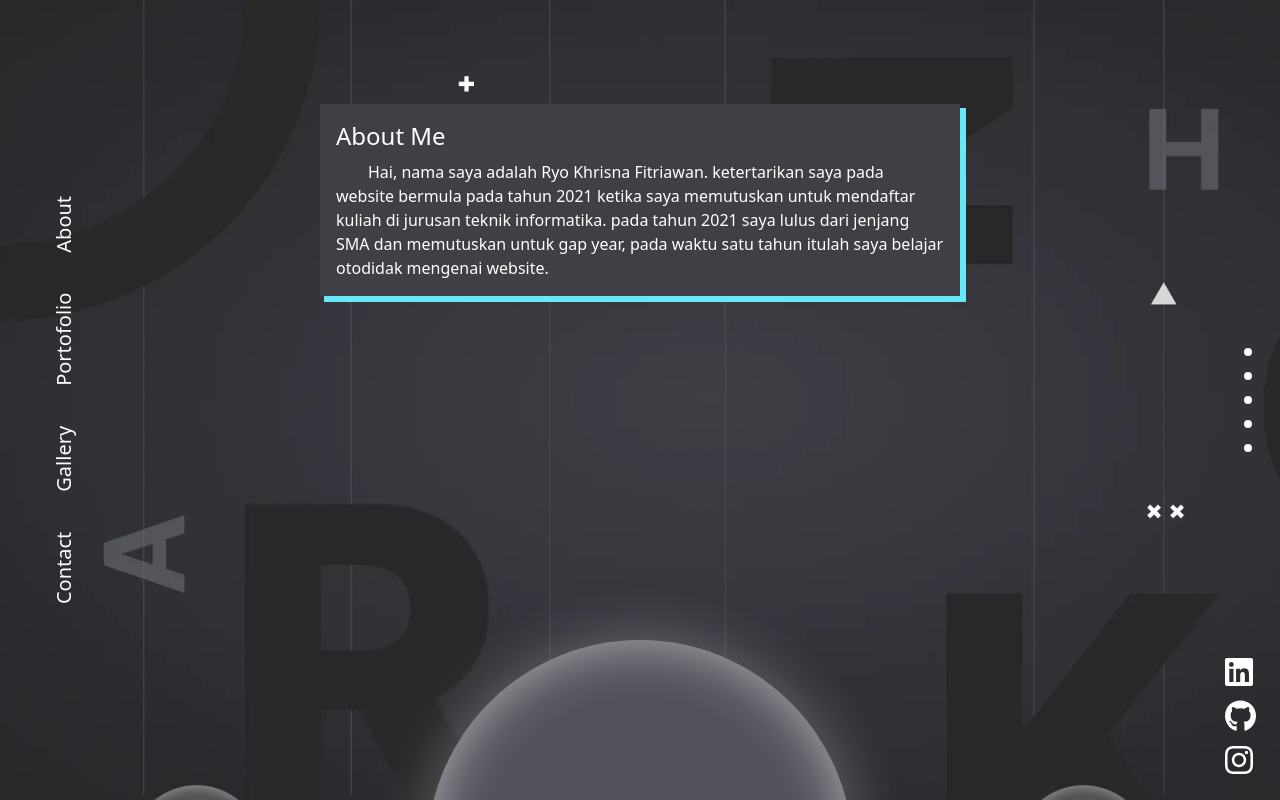
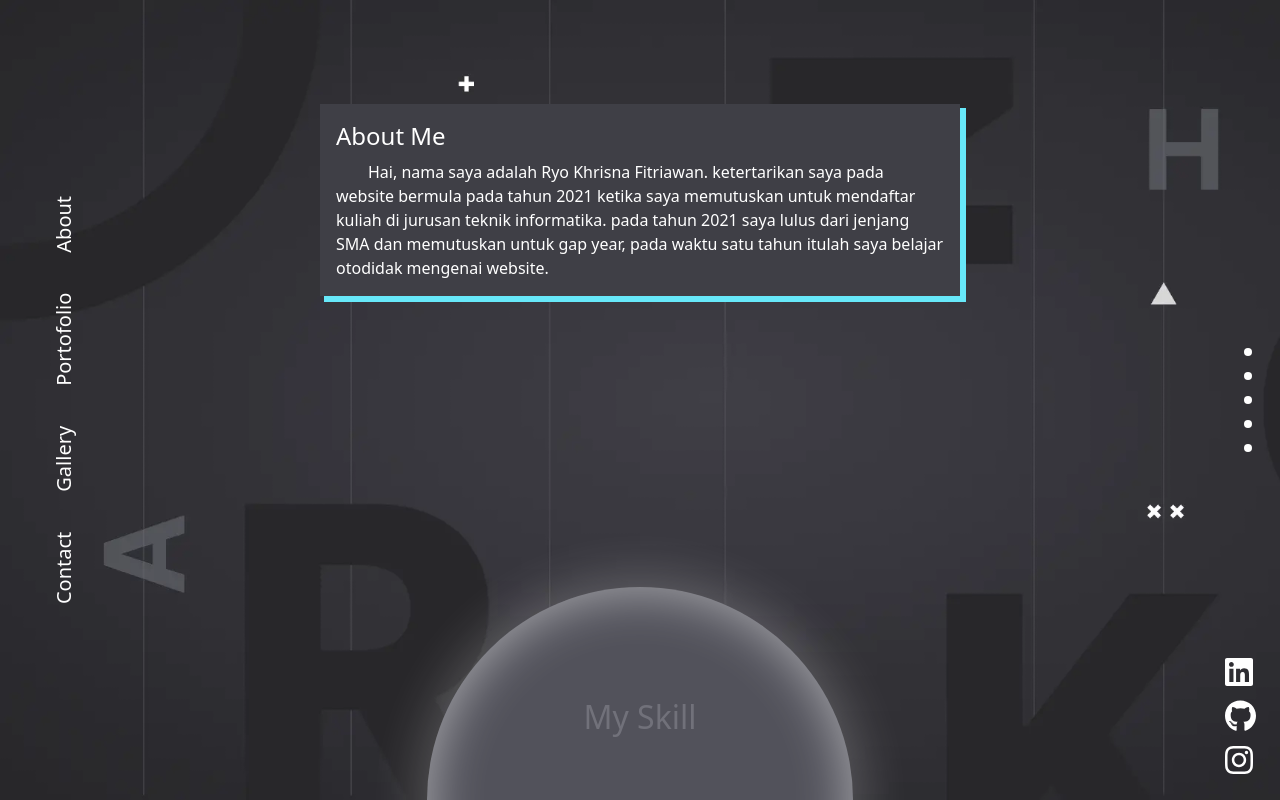
Before and after one commit to ryokf/ryokf-landing-page-v5, a React (Vite) app: page /about in a window 1280 px wide. Built offline with nearby package versions, Linux system fonts and the light colour scheme.

Commit message:
responsive halaman about mode landscape

```diff
--- a/src/components/MainCircle.jsx
+++ b/src/components/MainCircle.jsx
@@ -1,13 +1,13 @@
 /* eslint-disable react/prop-types */
-const MainCircle = ({position, child, isStart, onClick}) => {
-    const style = {
-        lampEffect : {
-            boxShadow: '0px 0px 100px 52px #22d3ee2b, inset 0px 0px 100px 52px #ffffff77'
-        },
-        LampOff : {
-            boxShadow: '0px 0px 50px 10px #ffffff33, inset 0px 0px 50px 5px #ffffff77'
-        }
-    }
+const MainCircle = ({position, child, isStart, onClick, style}) => {
+    // const style = {
+    //     lampEffect : {
+    //         boxShadow: '0px 0px 100px 52px #22d3ee2b, inset 0px 0px 100px 52px #ffffff77'
+    //     },
+    //     LampOff : {
+    //         boxShadow: '0px 0px 50px 10px #ffffff33, inset 0px 0px 50px 5px #ffffff77'
+    //     }
+    // }
     return(
         <button
                 onClick={onClick}
--- a/src/pages/About.jsx
+++ b/src/pages/About.jsx
@@ -42,16 +42,31 @@ const About = () => {
     let height = ScreenInfo()[1]
 
     const style = {
-        skillCircleBg: {
-            backgroundImage: `url(${skillCircle})`
+        lampEffect: {
+            boxShadow: '0px 0px 100px 52px #22d3ee2b, inset 0px 0px 100px 52px #ffffff77',
+            bottom : width / -6
+        },
+        LampOff: {
+            boxShadow: '0px 0px 50px 10px #ffffff33, inset 0px 0px 50px 5px #ffffff77',
+            bottom : width / -6
+        },
+        circleListPosition: {
+            bottom: isStart ? (width) / -3.6 : width / -2.5
+        },
+        circleButtonPosition: {
+            bottom: width / 2
+        }, mySkillText: {
+            fontSize: width / 40,
+            top: width / 12
         }
     }
 
-    const AboutBox = ({addClass}) => {
+    const AboutBox = ({ addClass }) => {
         const style = {
             solidShadow: {
                 boxShadow: '5px 5px 0px 1px #67e8f9'
-            }
+            },
+
         }
 
         return (
@@ -77,16 +92,20 @@ const About = () => {
 
                 {<MedsosGroup addClass={""} />}
 
-                {<MainCircle position={'absolute -bottom-1/3 z-10'} onClick={() => {
+
+
+                {<MainCircle
+                    style={style}
+                    position={'absolute z-10'} onClick={() => {
                         setIsStart((prev) => !prev);
                     }}
                     isStart={isStart}
-                    child={(<h1 className={` ${isStart ? 'opacity-0' : 'opacity-100'} transition-all duration-500 absolute top-[180px] text-5xl font-medium text-zinc-500`}>My Skill</h1>)}
+                    child={(<h1 style={style.mySkillText} className={` ${isStart ? 'opacity-0' : 'opacity-100'} transition-all duration-500 absolute font-medium text-zinc-500`}>My Skill</h1>)}
                 />}
 
                 {/* <SkillList isStart={isStart}/> */}
-                <div className={` ${isStart ? 'rotate-0 -bottom-1/2' : 'rotate-180 -bottom-2/3'} m-12  bg-no-repeat bg-center transition-all duration-1000 absolute `}>
-                    <img src={skillCircle} alt="" width={1020} />
+                <div style={style.circleListPosition} className={` ${isStart ? 'rotate-0' : 'rotate-180 '} m-12  bg-no-repeat bg-center transition-all duration-1000 absolute `}>
+                    <img src={skillCircle} alt="" width={width / 1.8} />
                 </div>
             </div>
         );
@@ -96,16 +115,18 @@ const About = () => {
                 className="fixed h-screen w-full bg-cover flex justify-center items-center overflow-hidden transition-all"
                 style={{ backgroundImage: `url(${bgPotrait})` }}
             >
-            {<AboutBox addClass={'w-10/12'}/>}
+                {<AboutBox addClass={'w-10/12'} />}
 
                 <div className="absolute bottom-1/4 md:bottom-1/3 w-full min-h-max flex justify-center items-center bg-red-100">
-            {<MainCircle position={'absolute z-10'} onClick={() => {
+                    {<MainCircle
+                        style={style}
+                    position={'absolute z-10'} onClick={() => {
                         setIsStart((prev) => !prev);
                     }}
                         isStart={isStart}
                         child={(<h1 className={` ${isStart ? 'opacity-0' : 'opacity-100'} transition-all duration-700 text-xl font-medium text-zinc-500`}>My Skill</h1>)}
                     />}
-            <img src={skillCirclePotrait} width={width / 1.5} className={`${isStart ? 'rotate-0 opacity-100' : 'rotate-180 opacity-0'} absolute  transition-all duration-700 `}alt="" />
+                    <img src={skillCirclePotrait} width={width / 1.5} className={`${isStart ? 'rotate-0 opacity-100' : 'rotate-180 opacity-0'} absolute  transition-all duration-700 `} alt="" />
                 </div>
             </div>
 
```
Lines whose indentation alone changed are shown as unchanged.
